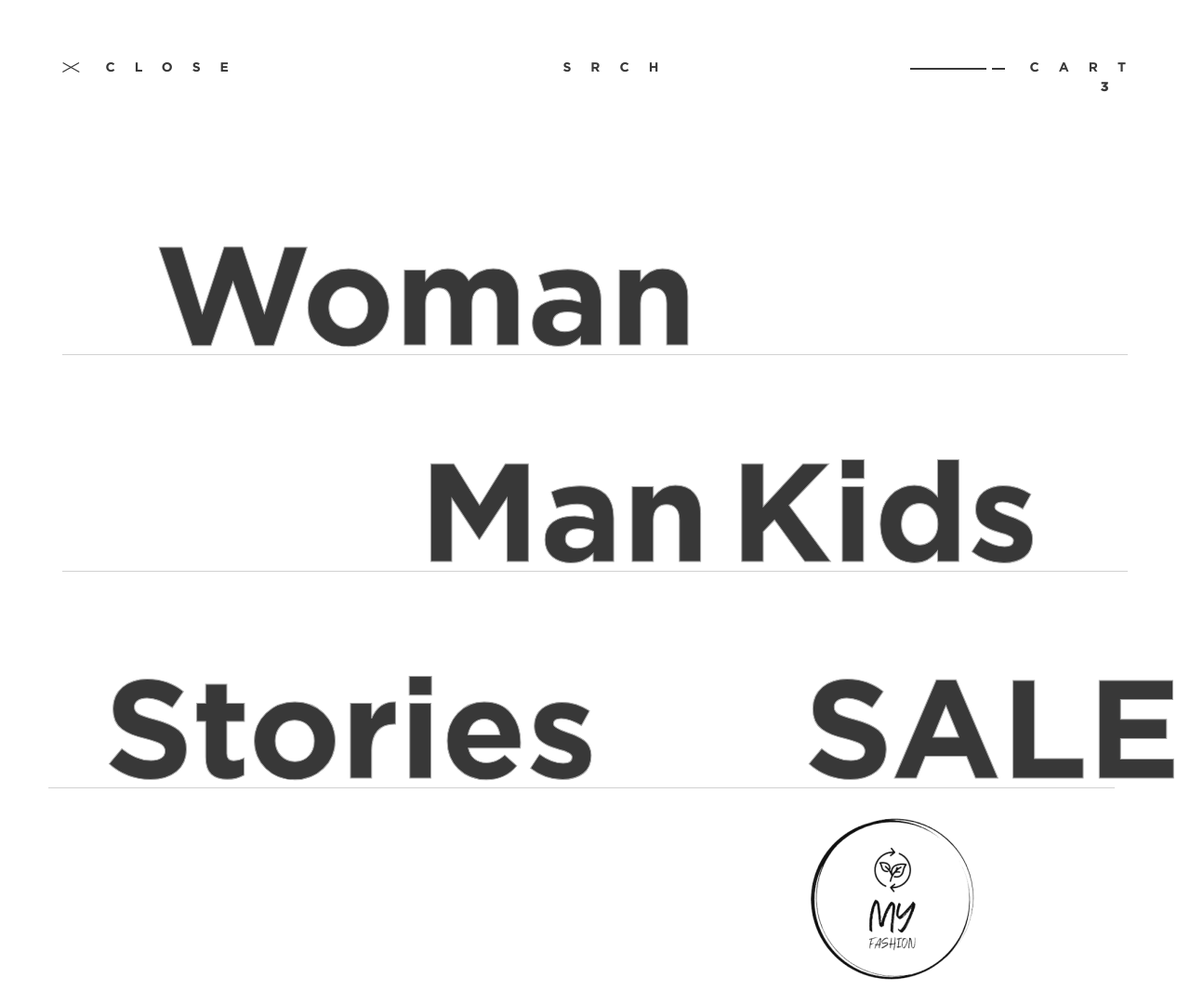
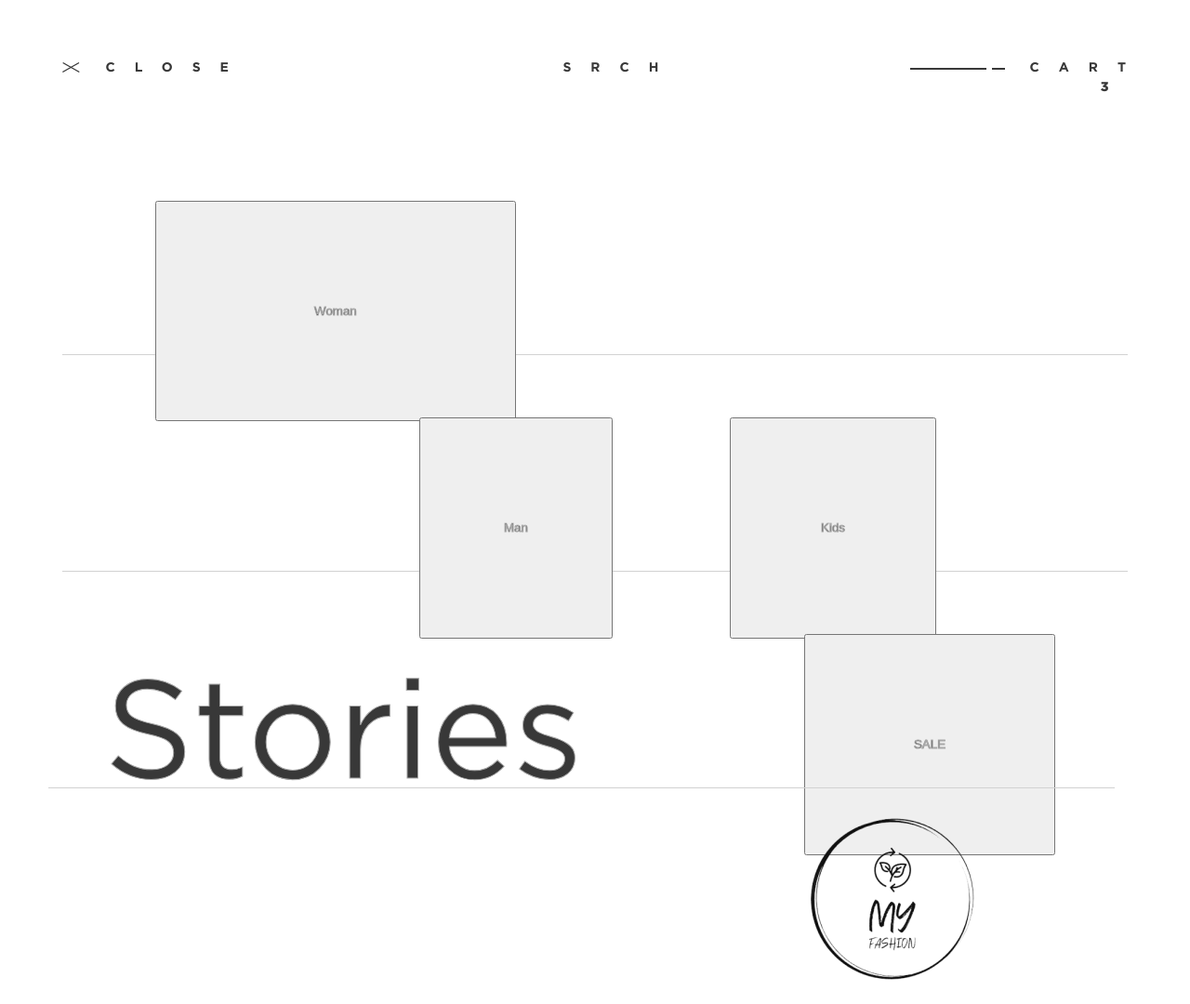
Before and after one commit to aokiLourenco/AS-Projeto, a website built with Parcel: page MYFashion 2/menu.html in a window 1280 px wide. Shown: the whole page at 93% size. Built offline with nearby package versions, Linux system fonts and the light colour scheme; files whose address does not match are found by name.

Commit message:
push do que tenho

```diff
--- a/MYFashion 2/menu.css
+++ b/MYFashion 2/menu.css
@@ -4,6 +4,7 @@
     height: 100%;
     top: 0;
 }
+
 .rectangle4 {
     width: 100%;
     right: 0;
@@ -12,6 +13,7 @@
     background-color: var(--color-white);
     display: none;
 }
+
 .srch2 {
     width: 6.05%;
     left: 46.93%;
@@ -21,9 +23,11 @@
     display: inline-block;
     cursor: pointer;
 }
+
 .span2 {
     font-weight: 900;
 }
+
 .cart-32 {
     position: absolute;
     height: 100%;
@@ -35,6 +39,7 @@
     text-transform: uppercase;
     display: inline-block;
 }
+
 .line4,
 .line5 {
     position: absolute;
@@ -47,17 +52,20 @@
     border-top: 2px solid var(--color-darkslategray-100);
     box-sizing: border-box;
 }
+
 .line5 {
     width: 6.29%;
     right: 56.57%;
     left: 37.14%;
 }
+
 .cart-3-container,
 .close {
     position: absolute;
     height: 100%;
     top: 0;
 }
+
 .cart-3-container {
     width: 20.37%;
     right: 0;
@@ -66,6 +74,7 @@
     cursor: pointer;
     text-align: right;
 }
+
 .close {
     width: 66.01%;
     left: 33.99%;
@@ -74,6 +83,7 @@
     text-transform: uppercase;
     display: inline-block;
 }
+
 .group-inner {
     position: absolute;
     height: 79.35%;
@@ -86,6 +96,7 @@
     overflow: hidden;
     max-height: 100%;
 }
+
 .close-parent {
     position: absolute;
     height: 100%;
@@ -96,6 +107,7 @@
     left: 0;
     cursor: pointer;
 }
+
 .menu5,
 .srch-container {
     position: absolute;
@@ -106,6 +118,7 @@
     bottom: 42.14%;
     left: 5.29%;
 }
+
 .menu5 {
     height: 13.67%;
     width: 100%;
@@ -114,6 +127,7 @@
     bottom: 86.33%;
     left: 0;
 }
+
 .line6,
 .line7 {
     height: 0.3%;
@@ -123,20 +137,24 @@
     border-top: 1px solid var(--color-lightgray);
     box-sizing: border-box;
 }
+
 .line6 {
     position: absolute;
     top: 56.52%;
     bottom: 43.18%;
 }
+
 .line7 {
     top: 23.39%;
     bottom: 76.31%;
 }
+
 .line7,
 .man,
 .woman {
     position: absolute;
 }
+
 .woman {
     height: 33.73%;
     width: 33.47%;
@@ -145,12 +163,24 @@
     line-height: 150%;
     display: inline-block;
     -webkit-text-stroke: 1px #a8a8a8;
+    transition: 0.3s;
 }
+
+.woman :hover {
+    opacity: 1;
+}
+
 .man {
     width: 17.97%;
     top: 33.13%;
     left: 34.33%;
+    transition: 0.3s;
 }
+
+.woman :hover {
+    opacity: 1;
+}
+
 .kids,
 .man,
 .sale,
@@ -159,31 +189,61 @@
     line-height: 150%;
     display: inline-block;
     -webkit-text-stroke: 1px #a8a8a8;
+    transition: 0.3s;
 }
+
+.woman :hover {
+    opacity: 1;
+}
+
 .kids {
     position: absolute;
     width: 19.06%;
     top: 33.13%;
     left: 63.15%;
+    transition: 0.3s;
 }
+
+.kids :hover {
+    opacity: 1;
+}
+
 .sale,
 .stories {
     top: 66.27%;
 }
+
+.stories :hover {
+    opacity: 1;
+}
+
 .sale {
     position: absolute;
     width: 23.31%;
     left: 69.98%;
+    transition: 0.3s;
 }
+
+.sale :hover {
+    opacity: 1;
+}
+
 .stories {
     width: 30.48%;
     left: 5.17%;
+    transition: 0.3s;
 }
+
+.stories :hover {
+    opacity: 1;
+}
+
 .group,
 .line8,
 .stories {
     position: absolute;
 }
+
 .line8 {
     height: 0.3%;
     width: 98.74%;
@@ -194,6 +254,7 @@
     border-top: 1px solid var(--color-lightgray);
     box-sizing: border-box;
 }
+
 .group {
     height: 65.14%;
     width: 90.73%;
@@ -203,6 +264,7 @@
     left: 4.06%;
     font-size: var(--font-size-131xl);
 }
+
 .image-removebg-preview-1-2 {
     position: absolute;
     top: 846px;
@@ -212,6 +274,7 @@
     object-fit: cover;
     cursor: pointer;
 }
+
 .menu4 {
     position: relative;
     background-color: var(--color-white);
--- a/MYFashion 2/menu.html
+++ b/MYFashion 2/menu.html
@@ -64,42 +64,42 @@
         <div class="group">
             <div class="line6"></div>
             <div class="line7"></div>
-            <b class="woman">Woman</b>
-            <b class="man">Man</b>
-            <b class="kids">Kids</b>
-            <b class="sale">SALE</b>
-            <b class="stories">Stories</b>
+            <button class="woman">Woman</button>
+            <button class="man">Man</button>
+            <button class="kids">Kids</button>
+            <button class="sale">SALE</button>
+            <buttton class="stories">Stories</buttton>
             <div class="line8"></div>
         </div>
-        <img class="image-removebg-preview-1-2" alt="" src="./public/imageremovebgpreview-1-2@2x.png" id="imageRemovebgPreview12" />
+        <img class="image-removebg-preview-1-2" alt=" " src="./public/imageremovebgpreview-1-2@2x.png " id="imageRemovebgPreview12 " />
     </div>
 
     <script>
-        var srchText = document.getElementById("srchText");
+        var srchText = document.getElementById("srchText ");
         if (srchText) {
-            srchText.addEventListener("click", function(e) {
-                window.location.href = "./search.html";
+            srchText.addEventListener("click ", function(e) {
+                window.location.href = "./search.html ";
             });
         }
 
-        var groupContainer = document.getElementById("groupContainer");
+        var groupContainer = document.getElementById("groupContainer ");
         if (groupContainer) {
-            groupContainer.addEventListener("click", function(e) {
-                window.location.href = "./cart.html";
+            groupContainer.addEventListener("click ", function(e) {
+                window.location.href = "./cart.html ";
             });
         }
 
-        var groupContainer1 = document.getElementById("groupContainer1");
+        var groupContainer1 = document.getElementById("groupContainer1 ");
         if (groupContainer1) {
-            groupContainer1.addEventListener("click", function(e) {
-                window.location.href = "./index.html";
+            groupContainer1.addEventListener("click ", function(e) {
+                window.location.href = "./index.html ";
             });
         }
 
-        var imageRemovebgPreview12 = document.getElementById("imageRemovebgPreview12");
+        var imageRemovebgPreview12 = document.getElementById("imageRemovebgPreview12 ");
         if (imageRemovebgPreview12) {
-            imageRemovebgPreview12.addEventListener("click", function(e) {
-                window.location.href = "/";
+            imageRemovebgPreview12.addEventListener("click ", function(e) {
+                window.location.href = "./index.html ";
             });
         }
     </script>
```
Lines whose indentation alone changed are shown as unchanged.
